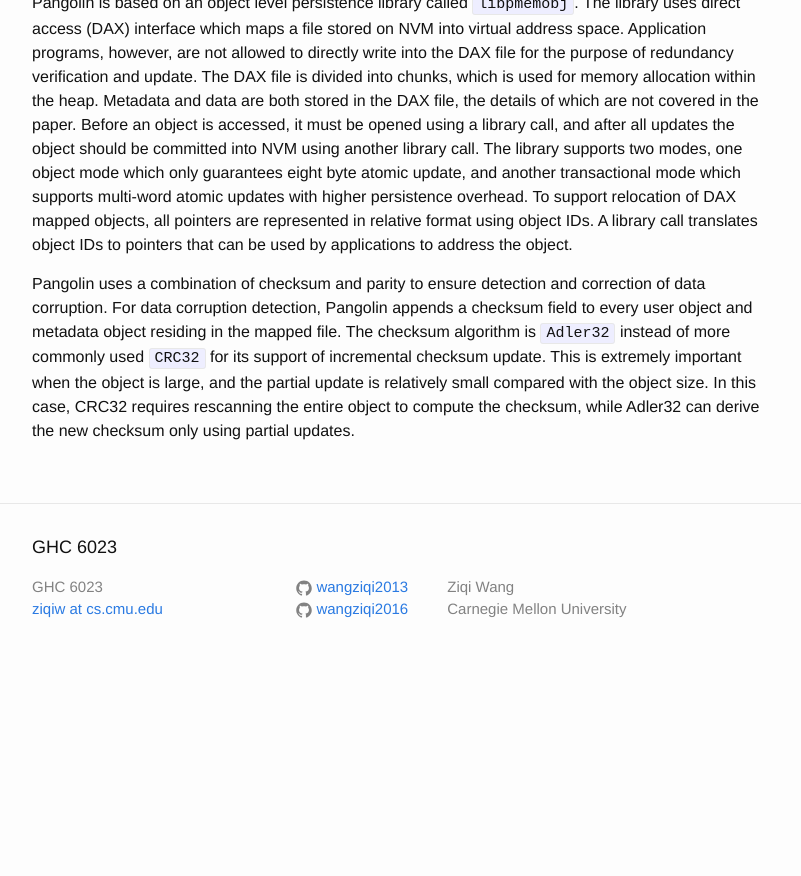
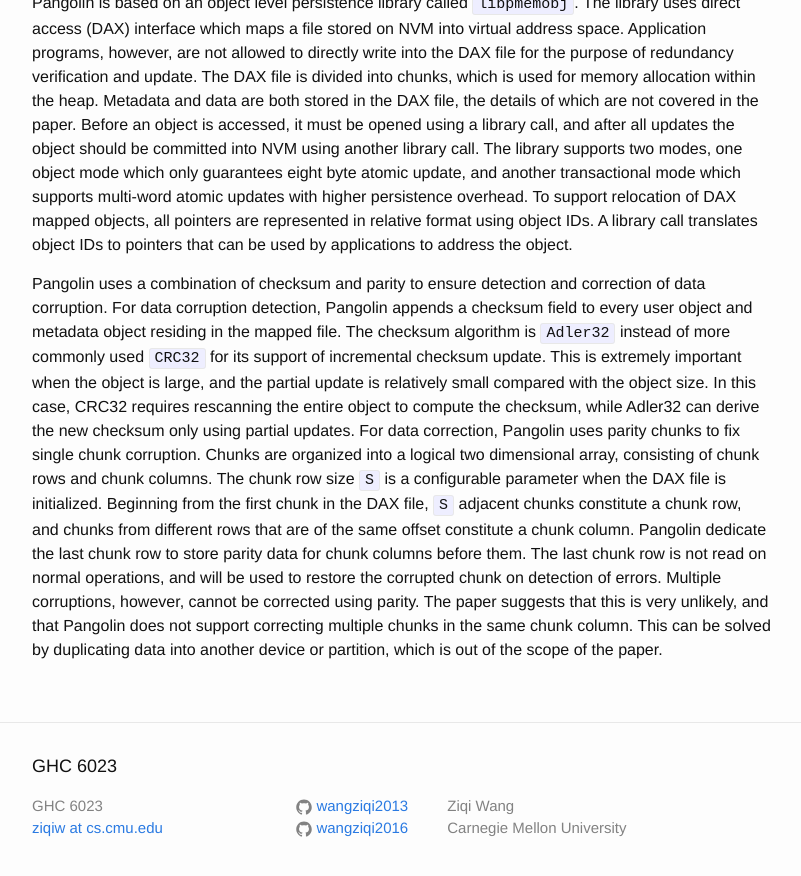
Before and after one commit to wangziqi2013/wangziqi2013.github.io, a Jekyll site: the page built from _posts/2020-02-05-pangolin.markdown, in a window 1280 px wide and 900 px high, scrolled down 963 px. Shown: the top 876 px of the window, without its empty margins (238-1039 px from the left). Built offline with Jekyll 4.4.1, drawn with Linux system fonts in a browser that asks for light colours; before the commit the page ends 1644 px from its top, so only the background shows below that.

Commit message:
Finish parity

```diff
--- a/_posts/2020-02-05-pangolin.markdown
+++ b/_posts/2020-02-05-pangolin.markdown
@@ -46,4 +46,12 @@ detection, Pangolin appends a checksum field to every user object and metadata o
 checksum algorithm is `Adler32` instead of more commonly used `CRC32` for its support of incremental checksum update.
 This is extremely important when the object is large, and the partial update is relatively small compared with the object
 size. In this case, CRC32 requires rescanning the entire object to compute the checksum, while Adler32 can derive the
-new checksum only using partial updates.
+new checksum only using partial updates. For data correction, Pangolin uses parity chunks to fix single chunk corruption.
+Chunks are organized into a logical two dimensional array, consisting of chunk rows and chunk columns. The chunk row
+size `S` is a configurable parameter when the DAX file is initialized. Beginning from the first chunk in the DAX file,
+`S` adjacent chunks constitute a chunk row, and chunks from different rows that are of the same offset constitute a chunk
+column. Pangolin dedicate the last chunk row to store parity data for chunk columns before them. The last chunk row is not
+read on normal operations, and will be used to restore the corrupted chunk on detection of errors.
+Multiple corruptions, however, cannot be corrected using parity. The paper suggests that this is very unlikely, and that
+Pangolin does not support correcting multiple chunks in the same chunk column. This can be solved by duplicating data
+into another device or partition, which is out of the scope of the paper.
```
